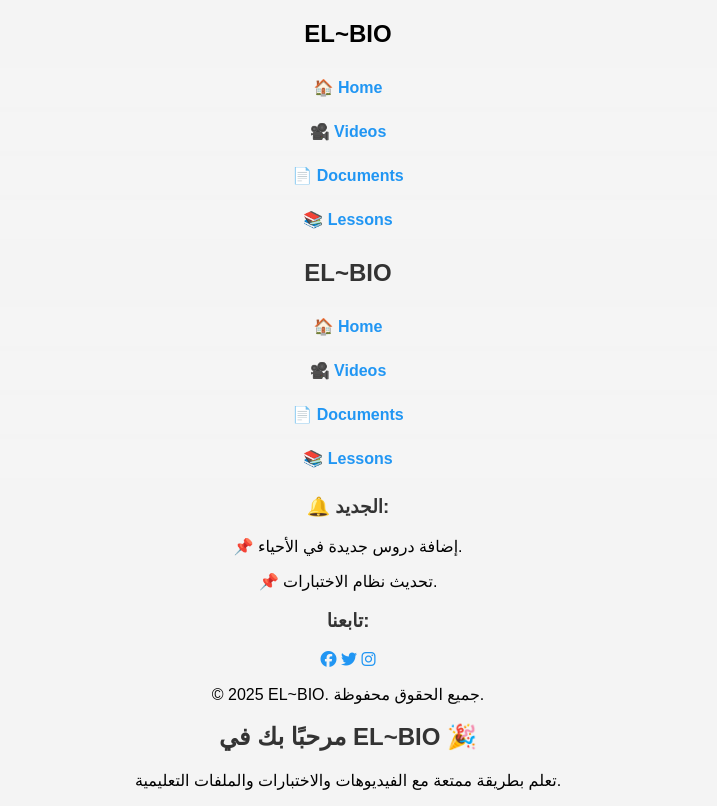
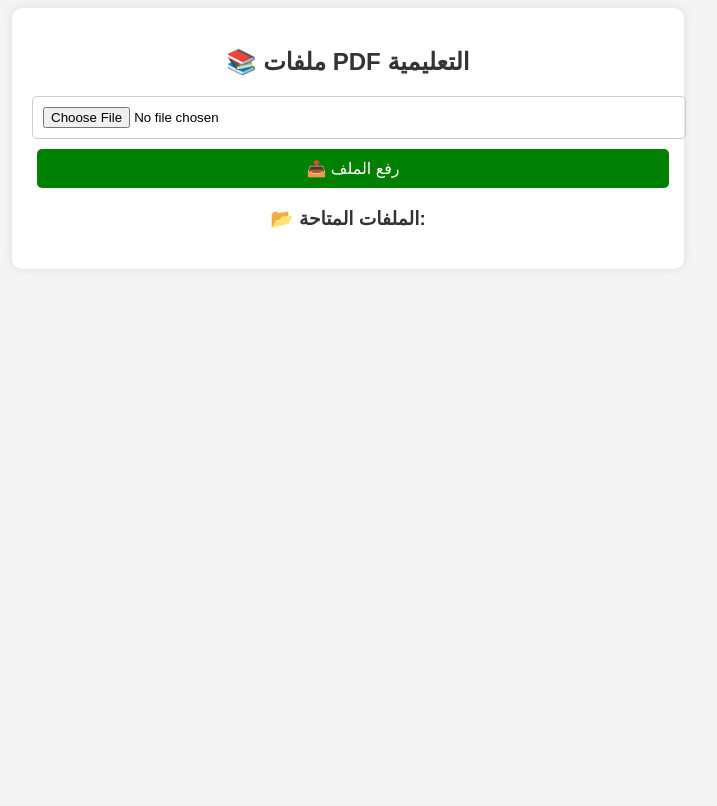
Before and after one commit to ELBIO1/EL-BIO, a plain HTML site: page pdfs.html in a window 1280 px wide. Shown: the whole page, without its empty margins (292-1009 px from the left). Drawn offline with Linux system fonts and the light colour scheme.

Commit message:
Update pdfs.html

```diff
--- a/pdfs.html
+++ b/pdfs.html
@@ -3,51 +3,27 @@
 <head>
     <meta charset="UTF-8">
     <meta name="viewport" content="width=device-width, initial-scale=1.0">
-    <title>EL~BIO | المنصة التعليمية</title>
+    <title>📚 ملفات PDF التعليمية</title>
     <link rel="stylesheet" href="stylespdf.css">
-    <script src="https://kit.fontawesome.com/a076d05399.js" crossorigin="anonymous"></script>
 </head>
 <body>
+    <div class="container">
+        <h2>📚 ملفات PDF التعليمية</h2>
 
-    <!-- ✅ الشريط العلوي -->
-    <nav class="navbar">
-        <h1>EL~BIO</h1>
-        <ul class="nav-links">
-            <li><a href="#">🏠 Home</a></li>
-            <li><a href="#">🎥 Videos</a></li>
-            <li><a href="#">📄 Documents</a></li>
-            <li><a href="#">📚 Lessons</a></li>
-        </ul>
-    </nav>
-
-    <!-- ✅ الشريط الجانبي -->
-    <aside class="sidebar">
-        <h2>EL~BIO</h2>
-        <ul>
-            <li><a href="#">🏠 Home</a></li>
-            <li><a href="#">🎥 Videos</a></li>
-            <li><a href="#">📄 Documents</a></li>
-            <li><a href="#">📚 Lessons</a></li>
-        </ul>
-        <h3>🔔 الجديد:</h3>
-        <p>📌 إضافة دروس جديدة في الأحياء.</p>
-        <p>📌 تحديث نظام الاختبارات.</p>
-
-        <h3>تابعنا:</h3>
-        <div class="social-icons">
-            <a href="#"><i class="fab fa-facebook"></i></a>
-            <a href="#"><i class="fab fa-twitter"></i></a>
-            <a href="#"><i class="fab fa-instagram"></i></a>
+        <!-- رفع ملف PDF -->
+        <div class="upload-section">
+            <input type="file" id="uploadPdf" accept="application/pdf">
+            <button onclick="uploadFile()">📤 رفع الملف</button>
         </div>
 
-        <p class="copyright">© 2025 EL~BIO. جميع الحقوق محفوظة.</p>
-    </aside>
+        <!-- قائمة الملفات المتاحة -->
+        <h3>📂 الملفات المتاحة:</h3>
+        <ul id="pdfList"></ul>
 
-    <!-- ✅ المحتوى الرئيسي -->
-    <main class="content">
-        <h2>مرحبًا بك في EL~BIO 🎉</h2>
-        <p>تعلم بطريقة ممتعة مع الفيديوهات والاختبارات والملفات التعليمية.</p>
-    </main>
+        <!-- إطار عرض الـ PDF -->
+        <iframe id="pdfViewer" style="display: none; width: 100%; height: 500px;"></iframe>
+    </div>
 
+    <script src="scriptpdf.js"></script>
 </body>
 </html>
```
